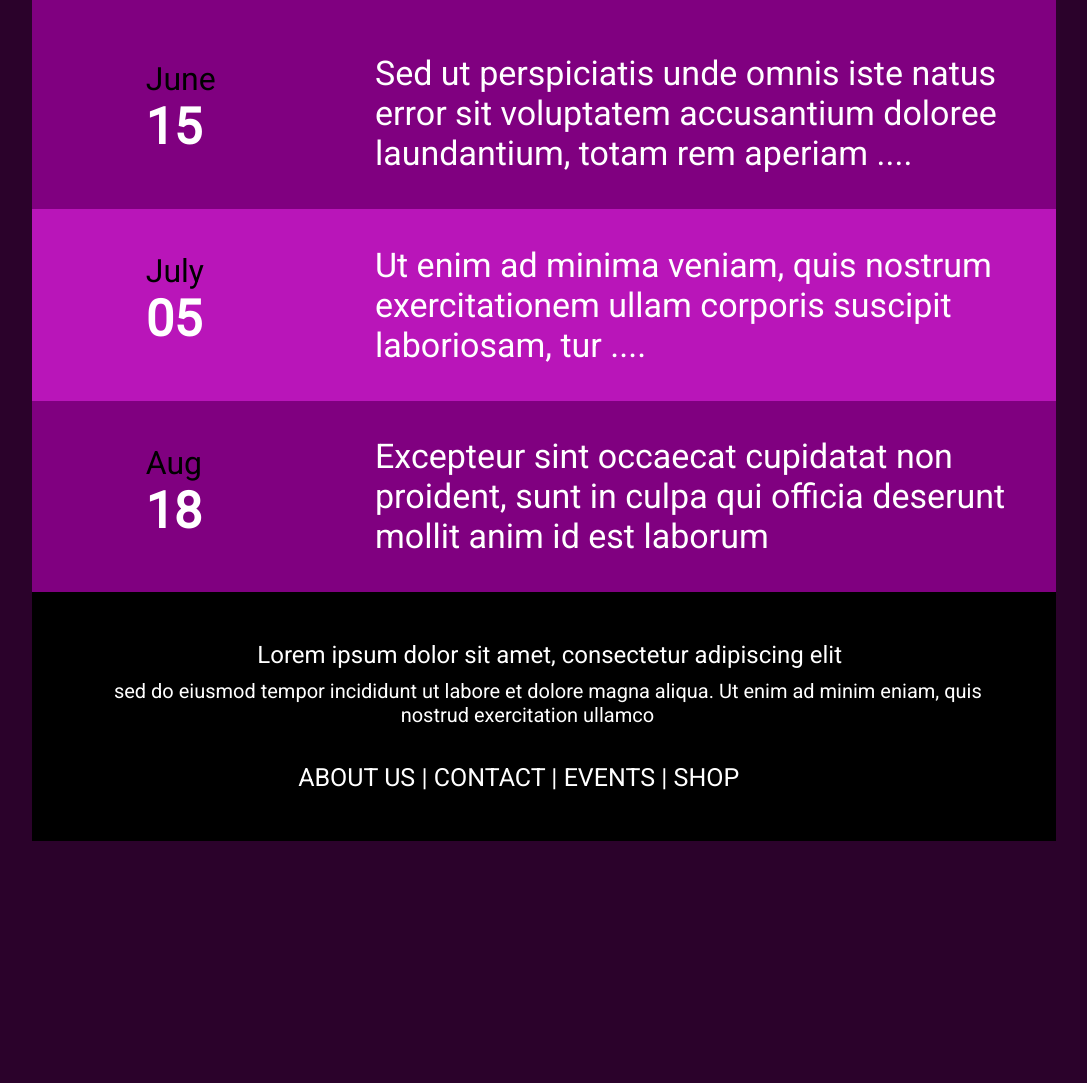
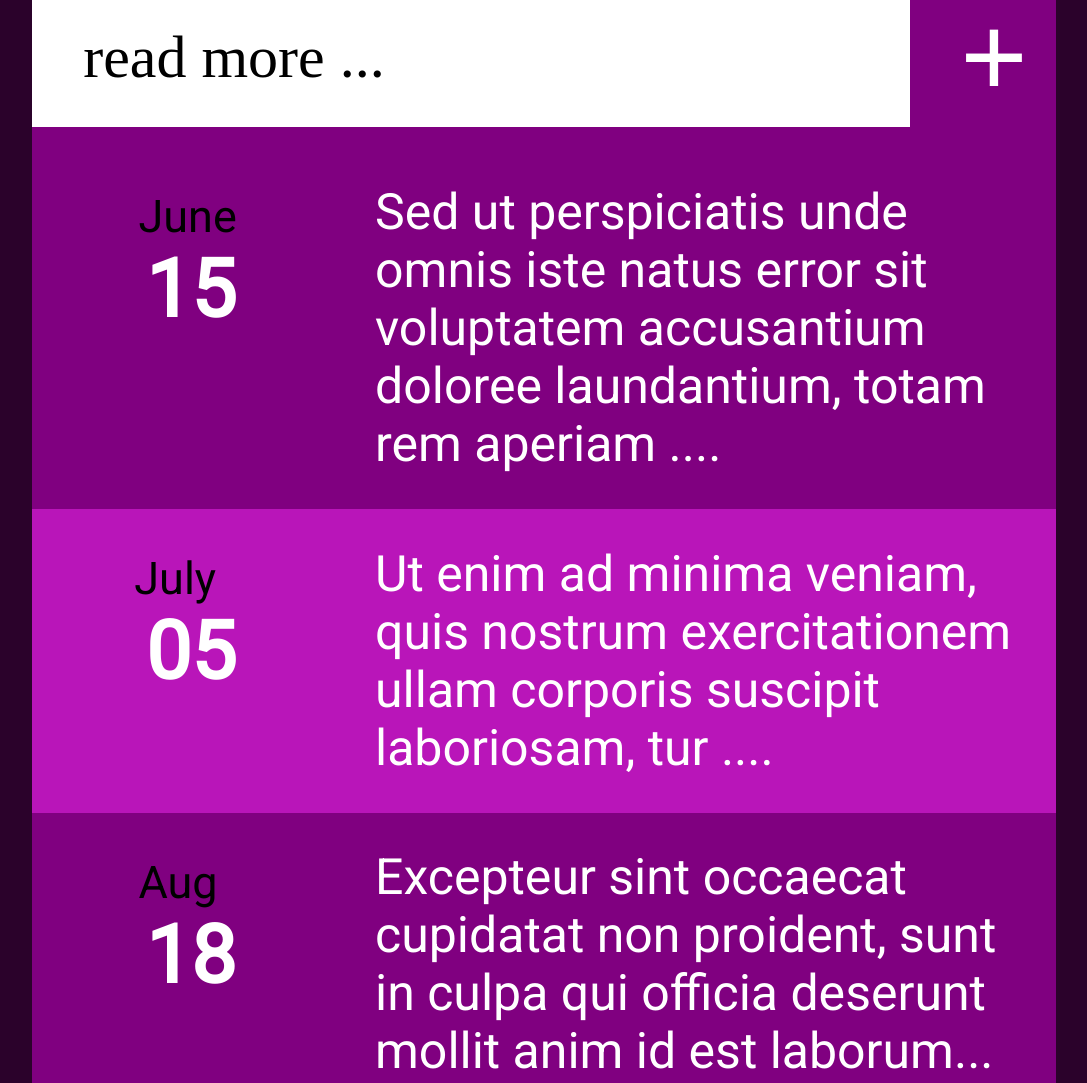
Before and after one commit to Matthew-swin/WebProgramming_2020, a plain HTML site: page Week2/task 3 dup/index.html in a window 1280 px wide. Shown: the part 966-2049 px from the top of the page, without its empty margins (96-1183 px from the left). Before the commit the page ends 1807 px from the top, so only its background shows below. Drawn offline with Linux system fonts and the light colour scheme.

Commit message:
done with task 3

```diff
--- a/Week2/task 3 dup/index.css
+++ b/Week2/task 3 dup/index.css
@@ -1,13 +1,17 @@
 body {
-    height: 100%;
-  margin: 0% 10% 0% 10%;
- align-content: center;
-  background-color: rgb(43, 2, 43);
+    margin: 0;
+    background-color: rgb(43, 2, 43);
+}
+
+.body {
+  height: 100%;
+  margin: 0% 10% 3% 10%;
+
 }
 
 h2 {
     margin: 0;
-    padding-left: 280px;
+    padding-left: 500px;
     padding-right: 250px;
     padding-bottom: 10%;
     color: white;
@@ -37,7 +41,7 @@ p {
 
 
 .bigboi {
-    font-size: 50px;
+    font-size: 70px;
 }
 
 .purp {
@@ -65,7 +69,7 @@ p {
     background-color: white;
     align-self: center;
     justify-items: stretch;
-    font-size: 50px;
+    font-size: 60px;
 }
 
 .purple {
@@ -73,7 +77,7 @@ p {
     color: white;
     font-size: 120px;
     font-weight: bolder;
-    padding-left: 25%;
+    padding-left: 34%;
 }
 
 .container2 {
@@ -83,7 +87,7 @@ p {
     height: 40%;
     background-color:purple;
     padding-top: 2%;
-    font-size: 32px;
+    font-size: 45px;
     color: white;
 }
 
@@ -92,6 +96,7 @@ p {
 .gitgud {
     padding: 14%;
     margin-left: 10%;
+    padding-right: 5%;
 }
 
 .gitgud2 {
@@ -102,13 +107,13 @@ p {
 
 .yaya {
     color: white;
-    font-size: 34px;
+    font-size: 50px;
     padding: 5%;
 }
 
 .yaya2 {
     color: white;
-    font-size: 34px;
+    font-size: 50px;
     padding: 5%;
     background-color: rgb(185, 21, 185);
 }
@@ -129,7 +134,9 @@ ul {
 .whitie {
     color: black;
     font-weight: lighter;
+    padding-left: 15%;
 }
+
 
 .container3 {
     margin: 0;
@@ -137,27 +144,27 @@ ul {
 }
 
 .no {
-    font-size: 50px;
+    font-size: 80px;
 }
 
 .p1 {
     font-size: 24px;
-    padding-left: 22%;
+    padding-left: 30%;
     padding-bottom: 1%;
 }
 
 .p2 {
 font-size: 20px;
-padding-left: 8%;
+padding-left: 18%;
 }
 
 .p3 {
     font-size: 25px;
-    padding-left: 26%;
+    padding-left: 33%;
 }
 
 
 .p4 {
     font-size: 20px;
-    padding-left: 36%;
+    padding-left: 40%;
 }
--- a/Week2/task 3 dup/index.html
+++ b/Week2/task 3 dup/index.html
@@ -12,6 +12,7 @@
 </head>
 
 <body>
+    <div class="body">
     <h2>YourCompany</h2>
     <div class=".box">
         <img src="dasimage.png">
@@ -57,7 +58,7 @@
         <div class="yaya">
             <p>Excepteur sint occaecat cupidatat non
                proident, sunt in culpa qui officia deserunt
-               mollit anim id est laborum
+               mollit anim id est laborum...
             </p>
         </div>
 
@@ -73,6 +74,7 @@
                 sed do eiusmod tempor incididunt ut labore et dolore magna aliqua.
                 Ut enim ad minim eniam, quis
             </p>
+            <br>
             <p class="p4">
                 nostrud exercitation ullamco
             </p>
@@ -86,7 +88,7 @@
         </div>
     </div>
 
-
+ </div>
 </body>
 
 </html>
```
